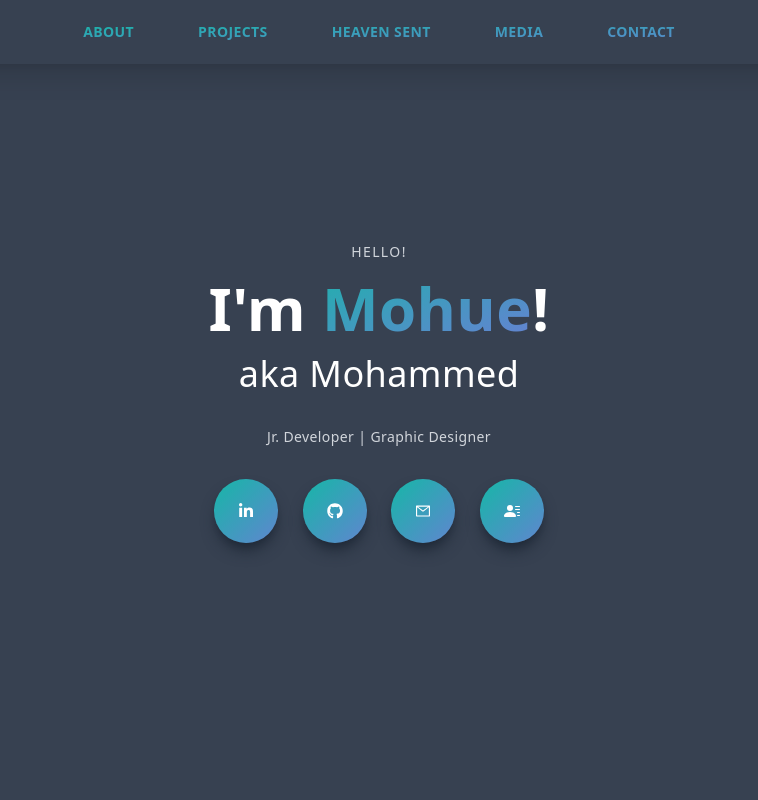
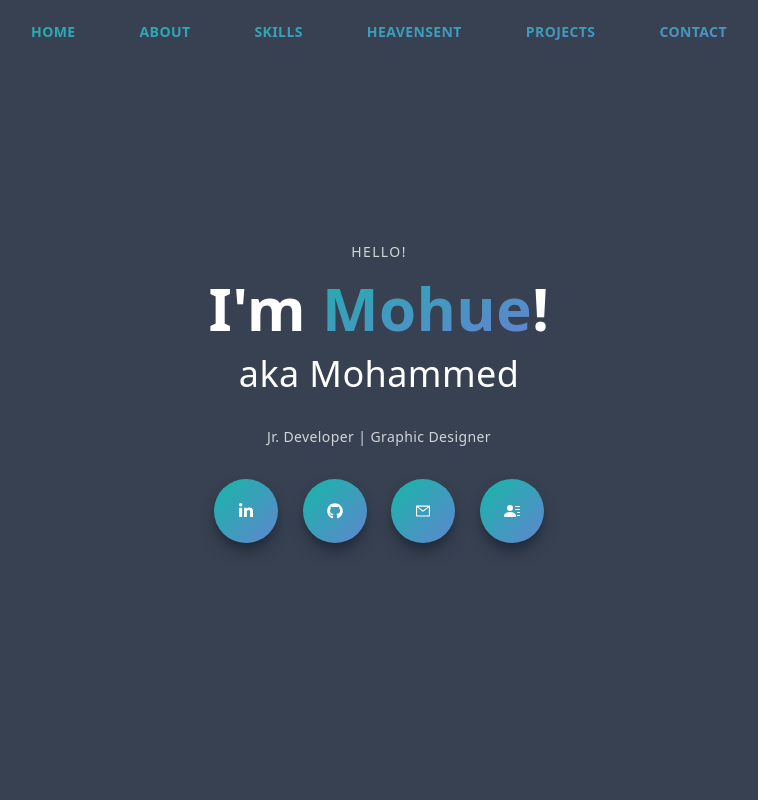
Before and after one commit to m0hue/portfolio-23, a Next.js app: page / in a window 1280 px wide. Shown: the top 800 px of the page, without its empty margins (261-1019 px from the left). Built offline with nearby package versions, Linux system fonts and the light colour scheme.

Commit message:
Updated styles, added routing

```diff
--- a/components/About.jsx
+++ b/components/About.jsx
@@ -2,7 +2,7 @@ import React from 'react'
 
 function About() {
   return (
-    <div className='w-full md:h-screen p-2 flex items-center py-16'>
+    <div id="about" className='w-full md:h-screen p-2 flex items-center py-16'>
         <div className='max-w-[1240px] m-auto md:grid grid-cols-3 gap-8'>
             <div className='col-span-2'>
                 <p className='uppercase text-xl tracking-widest gradient-1-text'>About</p>
--- a/components/Main.jsx
+++ b/components/Main.jsx
@@ -1,42 +1,41 @@
-import React from 'react'
-import { AiOutlineMail } from 'react-icons/ai'
-import { BsFillPersonLinesFill } from 'react-icons/bs'
-import { FaGithub, FaLinkedinIn } from 'react-icons/fa'
+import React from "react";
+import { AiOutlineMail } from "react-icons/ai";
+import { BsFillPersonLinesFill } from "react-icons/bs";
+import { FaGithub, FaLinkedinIn } from "react-icons/fa";
 
 function Main() {
   return (
-    <div className='w-full h-screen text-center'>
-        <div className='max-w-[1240px] w-full h-full mx-auto p-2 flex justify-center items-center'>
+    <div id='home' className="w-full h-screen text-center">
+      <div className="max-w-[1240px] w-full h-full mx-auto p-2 flex justify-center items-center">
         <div>
-                <p className='uppercase text-sm tracking-widest text-gray-300'>Hello!</p>
-                <h1 className='py-4'>
-                    I'm <span className='gradient-1-text'>Mohue</span>!
+          <p className="uppercase text-sm tracking-widest text-gray-300">
+            Hello!
+          </p>
+          <h1 className="py-4">
+            I'm <span className="gradient-1-text">Mohue</span>!
           </h1>
-                <h2 className='pb-4 font-normal'>
-                    aka Mohammed
-                </h2>
-                <p className='py-4 text-gray-300 m-auto'>
+          <h2 className="pb-4 font-normal">aka Mohammed</h2>
+          <p className="py-4 text-gray-300 m-auto">
             Jr. Developer | Graphic Designer
           </p>
-                <div className='flex items-center justify-between max-w-[330px] m-auto py-4'>
-                    <div className='gradient-1-bg rounded-full shadow-lg shadow-gray-800 p-4 sm:p-6 cursor-pointer hover:scale-[1.15] ease-in-out duration-300'>
+          <div className="flex items-center justify-between max-w-[330px] m-auto py-4">
+            <div className="gradient-1-bg rounded-full shadow-lg shadow-gray-800 p-4 sm:p-6 cursor-pointer hover:scale-[1.15] ease-in-out duration-300">
               <FaLinkedinIn />
             </div>
-                    <div className='gradient-1-bg rounded-full shadow-lg shadow-gray-800 p-4 sm:p-6 cursor-pointer hover:scale-[1.15] ease-in-out duration-300'>
+            <div className="gradient-1-bg rounded-full shadow-lg shadow-gray-800 p-4 sm:p-6 cursor-pointer hover:scale-[1.15] ease-in-out duration-300">
               <FaGithub />
             </div>
-                    <div className='gradient-1-bg rounded-full shadow-lg shadow-gray-800 p-4 sm:p-6 cursor-pointer hover:scale-[1.15] ease-in-out duration-300'>
+            <div className="gradient-1-bg rounded-full shadow-lg shadow-gray-800 p-4 sm:p-6 cursor-pointer hover:scale-[1.15] ease-in-out duration-300">
               <AiOutlineMail />
             </div>
-                    <div className='gradient-1-bg rounded-full shadow-lg shadow-gray-800 p-4 sm:p-6 cursor-pointer hover:scale-[1.15] ease-in-out duration-300'>
+            <div className="gradient-1-bg rounded-full shadow-lg shadow-gray-800 p-4 sm:p-6 cursor-pointer hover:scale-[1.15] ease-in-out duration-300">
               <BsFillPersonLinesFill />
             </div>
           </div>
         </div>
       </div>
-
     </div>
-  )
+  );
 }
 
-export default Main
+export default Main;
--- a/components/Navbar.jsx
+++ b/components/Navbar.jsx
@@ -1,100 +1,193 @@
-import Link from 'next/link'
-import React, {useState} from 'react'
-import {AiOutlineClose, AiOutlineMail, AiOutlineMenu} from 'react-icons/ai'
-import {FaGithub, FaLinkedinIn} from 'react-icons/fa'
-import {BsFillPersonLinesFill} from 'react-icons/bs'
+import Link from "next/link";
+import React, { useState, useEffect } from "react";
+import { AiOutlineClose, AiOutlineMail, AiOutlineMenu } from "react-icons/ai";
+import { FaGithub, FaLinkedinIn } from "react-icons/fa";
+import { BsFillPersonLinesFill } from "react-icons/bs";
+import { useRouter } from "next/router";
 
 const Navbar = () => {
-    const [nav, setNav] = useState(false)
+  const [nav, setNav] = useState(false);
+  const [shadow, setShadow] = useState(false);
+  const [navBg, setNavBg] = useState("gray-700");
+  const router = useRouter();
+
+  useEffect(() => {
+    if (
+      router.asPath === "/project1" ||
+      router.asPath === "/project2" ||
+      router.asPath === "/project3" ||
+      router.asPath === "/project4"
+    ) {
+      setNavBg("transparent");
+    } else {
+      setNavBg("gray-700");
+    }
+  }, [router]);
+
   const handleNav = () => {
-        setNav(!nav)
+    setNav(!nav);
+  };
+
+  useEffect(() => {
+    const handleShadow = () => {
+      if (window.scrollY >= 90) {
+        setShadow(true);
+      } else {
+        setShadow(false);
       }
+    };
+    window.addEventListener("scroll", handleShadow);
+  }, []);
 
   return (
-    <div className='fixed w-full h-[4rem] shadow-xl z-[100 bg-gray-700'>
-        <div className='flex md:justify-center items-center w-full h-full px-2 2xl:px-16'>
+    <div
+    style={{backgroundColor: `${navBg}`}}
+      className={
+        shadow
+          ? "fixed w-full h-[4rem] shadow-xl z-[100] bg-gray-700 ease-in duration-200"
+          : "fixed w-full h-[4rem] z-[100] bg-gray-700 ease-in duration-200"
+      }
+    >
+      <div className="flex md:justify-center items-center w-full h-full px-2 2xl:px-16">
         <div>
-                <ul className='gradient-1-text hidden md:flex'>
-                    <Link href='/'>
-                        <li className='mx-8 text-sm uppercase hover:text-white hover:text-[16px] duration-300'>About</li>
+          <ul className="gradient-1-text hidden md:flex">
+          <Link href="/">
+              <li className="mx-8 text-sm uppercase text-[13px] hover:text-white hover:text-[16px] duration-300">
+                Home
+              </li>
+            </Link><Link href="/#about">
+              <li className="mx-8 text-sm uppercase text-[13px] hover:text-white hover:text-[16px] duration-300">
+                About
+              </li>
             </Link>
-                    <Link href='/'>
-                        <li className='mx-8 text-sm uppercase hover:text-white hover:text-[16px] duration-300'>Projects</li>
+            <Link href="/#skills">
+              <li className="mx-8 text-sm uppercase text-[13px] hover:text-white hover:text-[16px] duration-300">
+                Skills
+              </li>
             </Link>
-                    <Link href='/'>
-                        <li className='mx-8 text-sm uppercase hover:text-white hover:text-[16px] duration-300'>Heaven Sent</li>
+            <a target="_blank" href="https://heavensent.site/">
+              <li className="mx-8 text-sm uppercase text-[13px] hover:text-white hover:text-[16px] duration-300">
+                HeavenSent
+              </li>
+            </a>
+            <Link href="/#projects">
+              <li className="mx-8 text-sm uppercase text-[13px] hover:text-white hover:text-[16px] duration-300">
+                Projects
+              </li>
             </Link>
-                    <Link href='/'>
-                        <li className='mx-8 text-sm uppercase hover:text-white hover:text-[16px] duration-300'>Media</li>
-                    </Link>
-                    <Link href='/'>
-                        <li className='mx-8 text-sm uppercase hover:text-white hover:text-[16px] duration-300'>Contact</li>
+            <Link href="/#contact">
+              <li className="mx-8 text-sm uppercase text-[13px] hover:text-white hover:text-[16px] duration-300">
+                Contact
+              </li>
             </Link>
           </ul>
-                <div onClick={handleNav} className='ml-4 cursor-pointer md:hidden'>
-                    <AiOutlineMenu size={25}/>
+          <div onClick={handleNav} className="ml-4 cursor-pointer md:hidden">
+            <AiOutlineMenu size={25} />
           </div>
         </div>
       </div>
-        <div className={nav ? 'sm:hidden fixed left-0 top-0 w-full h-screen bg-black/50' : ''}>
-            <div className={
-                nav ?
-                'fixed left-0 top-0 w-[80%] sm:w-[60%] md:w-[45%] h-screen bg-gray-700 p-10 ease-in duration-500'
-                : 'fixed left-[-150%] top-0 p-10 ease-in duration-500'
-            }>
+      <div
+        className={
+          nav ? "md:hidden fixed left-0 top-0 w-full h-screen bg-black/50" : ""
+        }
+      >
+        <div
+          className={
+            nav
+              ? "fixed left-0 top-0 w-[80%] sm:w-[60%] md:w-[45%] h-screen bg-gray-700 p-10 ease-in duration-500"
+              : "fixed left-[-150%] top-0 p-10 ease-in duration-500"
+          }
+        >
           <div>
-                    <div className='flex w-full justify-between'>
+            <div className="flex w-full justify-between">
               <div></div>
-                        <div onClick={handleNav} className='rounded-full shadow-lg shadow-gray-800 p-3 cursor-pointer hover:scale-[1.15] ease-in duration-300'>
+              <div
+                onClick={handleNav}
+                className="rounded-full shadow-lg shadow-gray-800 p-3 cursor-pointer hover:scale-[1.15] ease-in duration-300"
+              >
                 <AiOutlineClose />
               </div>
             </div>
-
           </div>
           <div>
-                    <ul className='gradient-1-text border-b border-gray-300 my-4 flex-col'>
-                        <Link href='/'>
-                            <li className='py-4 text-sm uppercase hover:text-white ease-in duration-200'>About</li>
+            <ul className="gradient-1-text border-b border-gray-300 my-4 flex-col">
+              <Link href="/">
+                <li
+                  onClick={() => setNav(false)}
+                  className="py-4 text-sm uppercase hover:text-white ease-in duration-200"
+                >
+                  Home
+                </li>
               </Link>
-                        <Link href='/'>
-                            <li className='py-4 text-sm uppercase hover:text-white ease-in duration-200'>Projects</li>
+              <Link href="/#about">
+                <li
+                  onClick={() => setNav(false)}
+                  className="py-4 text-sm uppercase hover:text-white ease-in duration-200"
+                >
+                  About
+                </li>
               </Link>
-                        <Link href='/'>
-                            <li className='py-4 text-sm uppercase hover:text-white ease-in duration-200'>Heaven Sent</li>
+              <Link href="/#skills">
+                <li
+                  onClick={() => setNav(false)}
+                  className="py-4 text-sm uppercase hover:text-white ease-in duration-200"
+                >
+                  Skills
+                </li>
               </Link>
-                        <Link href='/'>
-                            <li className='py-4 text-sm uppercase hover:text-white ease-in duration-200'>Media</li>
+              <a target="_blank" href="https://heavensent.site/">
+                <li className="py-4 text-sm uppercase hover:text-white ease-in duration-200">
+                  Heaven Sent
+                </li>
+              </a>
+              <Link href="/#projects">
+                <li
+                  onClick={() => setNav(false)}
+                  className="py-4 text-sm uppercase hover:text-white ease-in duration-200"
+                >
+                  Projects
+                </li>
               </Link>
-                        <Link href='/'>
-                            <li className='py-4 text-sm uppercase hover:text-white ease-in duration-200'>Contact</li>
+              <Link href="/#contact">
+                <li
+                  onClick={() => setNav(false)}
+                  className="py-4 text-sm uppercase hover:text-white ease-in duration-200"
+                >
+                  Contact
+                </li>
               </Link>
             </ul>
 
-                    <div className='pt-10'>
-                        <p className='tracking-widest gradient-1-text'>Connect with me!</p>
-                        <div className='flex items-center justify-between my-4 w-full sm:w-[80%]'>
-                            <div className='rounded-full shadow-lg shadow-gray-800 p-3 cursor-pointer hover:scale-[1.15] ease-in-out duration-300'>
+            <div className="pt-10">
+              <p className="tracking-widest gradient-1-text">
+                Connect with me!
+              </p>
+              <div className="flex items-center justify-between my-4 w-full sm:w-[80%]">
+                <div className="rounded-full shadow-lg shadow-gray-800 p-3 cursor-pointer hover:scale-[1.15] ease-in-out duration-300">
                   <FaGithub />
                 </div>
-                            <div className='rounded-full shadow-lg shadow-gray-800 p-3 cursor-pointer hover:scale-[1.15] ease-in-out duration-300'>
+                <div className="rounded-full shadow-lg shadow-gray-800 p-3 cursor-pointer hover:scale-[1.15] ease-in-out duration-300">
                   <FaLinkedinIn />
                 </div>
-                            <div className='rounded-full shadow-lg shadow-gray-800 p-3 cursor-pointer hover:scale-[1.15] ease-in-out duration-300'>
+                <div className="rounded-full shadow-lg shadow-gray-800 p-3 cursor-pointer hover:scale-[1.15] ease-in-out duration-300">
                   <AiOutlineMail />
                 </div>
-                            <div className='rounded-full shadow-lg shadow-gray-800 p-3 cursor-pointer hover:scale-[1.15] ease-in-out duration-300'>
+                <div className="rounded-full shadow-lg shadow-gray-800 p-3 cursor-pointer hover:scale-[1.15] ease-in-out duration-300">
                   <BsFillPersonLinesFill />
                 </div>
               </div>
             </div>
-                    <div className='pt-10 border-b border-gray-300 my-4'>
-                        <p className='italic w-[85%] md-[90%] py-4'>Each consistent effort lays another brick towards the monument of greatness.</p>
+            <div className="pt-10 border-b border-gray-300 my-4">
+              <p className="italic w-[85%] md-[90%] py-4">
+                Each consistent effort lays another brick towards the monument
+                of greatness.
+              </p>
             </div>
           </div>
         </div>
       </div>
     </div>
-  )
-}
+  );
+};
 
-export default Navbar
+export default Navbar;
--- a/components/Projects.jsx
+++ b/components/Projects.jsx
@@ -1,39 +1,37 @@
-import Image from 'next/image'
-import React from 'react'
-import propertyImg from '../public/assets/projects/1.png'
-import Link from 'next/link'
-import ProjectItem from './ProjectItem'
+import React from "react";
+import propertyImg from "../public/assets/projects/1.png";
+import ProjectItem from "./ProjectItem";
 
 function Projects() {
   return (
-    <div className="w-full">
+    <div id="projects" className="w-full">
       <div className="max-w-[1240px] mx-auto px-2 py-16">
         <p className="text-xl tracking-widest uppercase gradient-1-text">
           Projects
         </p>
-        <h2 className="py-4">What I've Built</h2>
+        <h2 className="py-4">What've you built?</h2>
         <div className="grid pt-8 md:grid-cols-2 gap-8">
           <ProjectItem
             title="Project 1"
-            subtitle='React JS'
+            subtitle="React JS"
             backgroundImg={propertyImg}
-            projectUrl="/"
+            projectUrl="/project1"
           />
           <ProjectItem
             title="Project 2"
-            subtitle='React JS'
+            subtitle="React JS"
             backgroundImg={propertyImg}
             projectUrl="/"
           />
           <ProjectItem
             title="Project 3"
-            subtitle='React JS'
+            subtitle="React JS"
             backgroundImg={propertyImg}
             projectUrl="/"
           />
           <ProjectItem
             title="Project 4"
-            subtitle='React JS'
+            subtitle="React JS"
             backgroundImg={propertyImg}
             projectUrl="/"
           />
@@ -43,4 +41,4 @@ function Projects() {
   );
 }
 
-export default Projects
+export default Projects;
--- a/components/Skills.jsx
+++ b/components/Skills.jsx
@@ -1,55 +1,53 @@
-import React from 'react'
-import SkillItem from './SkillItem'
+import React from "react";
+import SkillItem from "./SkillItem";
 
-import pythonImg from '../public/assets/skills/python.png'
-import javaImg from '../public/assets/skills/java.png'
-import reactImg from '../public/assets/skills/react.png'
-import jsImg from '../public/assets/skills/javascript.png'
-import cImg from '../public/assets/skills/c++.png'
-import tailwindImg from '../public/assets/skills/tailwind.png'
-import htmlImg from '../public/assets/skills/html.png'
-import cssImg from '../public/assets/skills/css.png'
+import pythonImg from "../public/assets/skills/python.png";
+import javaImg from "../public/assets/skills/java.png";
+import reactImg from "../public/assets/skills/react.png";
+import jsImg from "../public/assets/skills/javascript.png";
+import cImg from "../public/assets/skills/c++.png";
+import tailwindImg from "../public/assets/skills/tailwind.png";
+import htmlImg from "../public/assets/skills/html.png";
+import cssImg from "../public/assets/skills/css.png";
 
-import psImg from '../public/assets/skills/photoshop.png'
-import isImg from '../public/assets/skills/illustrator.png'
-import blenderImg from '../public/assets/skills/blender.png'
-import c4dImg from '../public/assets/skills/c4d.png'
-import aeImg from '../public/assets/skills/ae.png'
-import ppImg from '../public/assets/skills/pp.png'
+import psImg from "../public/assets/skills/photoshop.png";
+import isImg from "../public/assets/skills/illustrator.png";
+import blenderImg from "../public/assets/skills/blender.png";
+import c4dImg from "../public/assets/skills/c4d.png";
+import aeImg from "../public/assets/skills/ae.png";
+import ppImg from "../public/assets/skills/pp.png";
 
 function Skills() {
   return (
-    <div className='w-full lg:h-screen p-2'>
-        <div className='max-w-[1240px] mx-auto flex flex-col justify-center h-full'>
-            <p className='text-xl tracking-widest uppercase gradient-1-text'>Skills</p>
-            <h2 className='py-4'>What can I do?</h2>
-            <h3 className='pb-8 font-normal'>
-                Programming
-            </h3>
-            <div className='grid md:grid-cols-2 lg:grid-cols-4 gap-8'>
-                <SkillItem title='Python' imgSrc={pythonImg} />
-                <SkillItem title='Java' imgSrc={javaImg} />
-                <SkillItem title='React' imgSrc={reactImg} />
-                <SkillItem title='JavaScript' imgSrc={jsImg}/>
-                <SkillItem title='C++' imgSrc={cImg}/>
-                <SkillItem title='Tailwind' imgSrc={tailwindImg}/>
-                <SkillItem title='HTML' imgSrc={htmlImg}/>
-                <SkillItem title='CSS' imgSrc={cssImg}/>
-            <h3 className='pb-8 font-normal'>
-                Graphic Design
-            </h3>
-            </div>
-            <div className='grid md:grid-cols-2 lg:grid-cols-4 gap-8'>
-                <SkillItem title='Photoshop' imgSrc={psImg}/>
-                <SkillItem title='Illustrator' imgSrc={isImg}/>
-                <SkillItem title='Blender' imgSrc={blenderImg}/>
-                <SkillItem title='Cinema 4D' imgSrc={c4dImg}/>
-                <SkillItem title='After Effects' imgSrc={aeImg}/>
-                <SkillItem title='Premiere Pro' imgSrc={ppImg}/>
-            </div>
+    <div id="skills" className="w-full lg:h-screen p-2">
+      <div className="max-w-[1240px] mx-auto flex flex-col justify-center h-full">
+        <p className="text-xl tracking-widest uppercase gradient-1-text">
+          Skills
+        </p>
+        <h2 className="py-4">What can I do?</h2>
+        <h3 className="pb-8 italic font-normal">Programming</h3>
+        <div className="grid md:grid-cols-2 lg:grid-cols-4 gap-8">
+          <SkillItem title="Python" imgSrc={pythonImg} />
+          <SkillItem title="Java" imgSrc={javaImg} />
+          <SkillItem title="React" imgSrc={reactImg} />
+          <SkillItem title="JavaScript" imgSrc={jsImg} />
+          <SkillItem title="C++" imgSrc={cImg} />
+          <SkillItem title="Tailwind" imgSrc={tailwindImg} />
+          <SkillItem title="HTML" imgSrc={htmlImg} />
+          <SkillItem title="CSS" imgSrc={cssImg} />
+          <h3 className="pb-8 italic font-normal">Graphic Design</h3>
         </div>
+        <div className="grid md:grid-cols-2 lg:grid-cols-4 gap-8">
+          <SkillItem title="Photoshop" imgSrc={psImg} />
+          <SkillItem title="Illustrator" imgSrc={isImg} />
+          <SkillItem title="Blender" imgSrc={blenderImg} />
+          <SkillItem title="Cinema 4D" imgSrc={c4dImg} />
+          <SkillItem title="After Effects" imgSrc={aeImg} />
+          <SkillItem title="Premiere Pro" imgSrc={ppImg} />
+        </div>
+      </div>
     </div>
-  )
+  );
 }
 
-export default Skills
+export default Skills;
--- a/styles/globals.css
+++ b/styles/globals.css
@@ -1,6 +1,15 @@
 @tailwind base;
 @tailwind components;
 @tailwind utilities;
+
+*,
+*:before,
+*:after {
+  @apply cursor-default
+}
+html {
+  scroll-behavior: smooth;
+}
 
 @font-face {
   font-family: "Lostar";
@@ -8,48 +17,52 @@
 }
 @font-face {
   font-family: "Magic Retro";
-  src: url('../styles/fonts/Magic Retro.ttf');
+  src: url("../styles/fonts/Magic Retro.ttf");
 }
-
 
 @layer base {
   body {
-    @apply bg-gray-700 text-white tracking-wide
+    @apply bg-gray-700 text-white tracking-wide;
   }
 
-  h1, h2, h3, h4, h5, h6 {
-    @apply font-bold
+  h1,
+  h2,
+  h3,
+  h4,
+  h5,
+  h6 {
+    @apply font-bold;
   }
 
   p {
-    @apply text-[14px]
+    @apply text-[14px];
   }
 
   h1 {
-    @apply text-4xl sm:text-5xl md:text-6xl
+    @apply text-4xl sm:text-5xl md:text-6xl;
   }
 
   h2 {
-    @apply text-3xl sm:text-4xl
+    @apply text-3xl sm:text-4xl;
   }
 
   li {
-    @apply cursor-pointer
+    @apply cursor-pointer;
+  }
+
+  .gradient-1 {
+    @apply bg-gradient-to-br from-teal-500 via-purple-500 to-yellow-500;
+  }
+
+  .gradient-1-text {
+    @apply gradient-1 animate-text bg-clip-text text-transparent font-black;
+  }
+
+  .gradient-1-bg {
+    @apply gradient-1 animate-gradient;
   }
 
   button {
-    @apply shadow-xl shadow-gray-400 rounded-xl uppercase bg-gradient-to-r from-[#5651e5] to-[#709dff] text-[#ffffff]
-  }
-
-  .gradient-1 {
-    @apply bg-gradient-to-br from-teal-500 via-purple-500 to-yellow-500
-  }
-
-  .gradient-1-text {
-    @apply gradient-1 animate-text bg-clip-text text-transparent font-black
-  }
-
-  .gradient-1-bg {
-    @apply gradient-1 animate-gradient
+    @apply shadow-xl shadow-gray-800 rounded-xl uppercase gradient-1-bg text-[#ffffff];
   }
 }
--- a/tailwind.config.js
+++ b/tailwind.config.js
@@ -10,6 +10,10 @@ module.exports = {
       animation: {
         text: 'text 6s ease infinite',
         gradient: 'gradient 6s ease-in infinite',
+      },
+      cursor: {
+        default: 'url(../public/assets/cursor-default.png), default',
+        pointer: 'url(../public/assets/cursor-pointer.png), pointer',
       },
       keyframes: {
         text: {
```
Also changed, not shown: public/assets/cursor-default.png (added), public/assets/cursor-pointer.png (added). Lines whose indentation alone changed are shown as unchanged.
